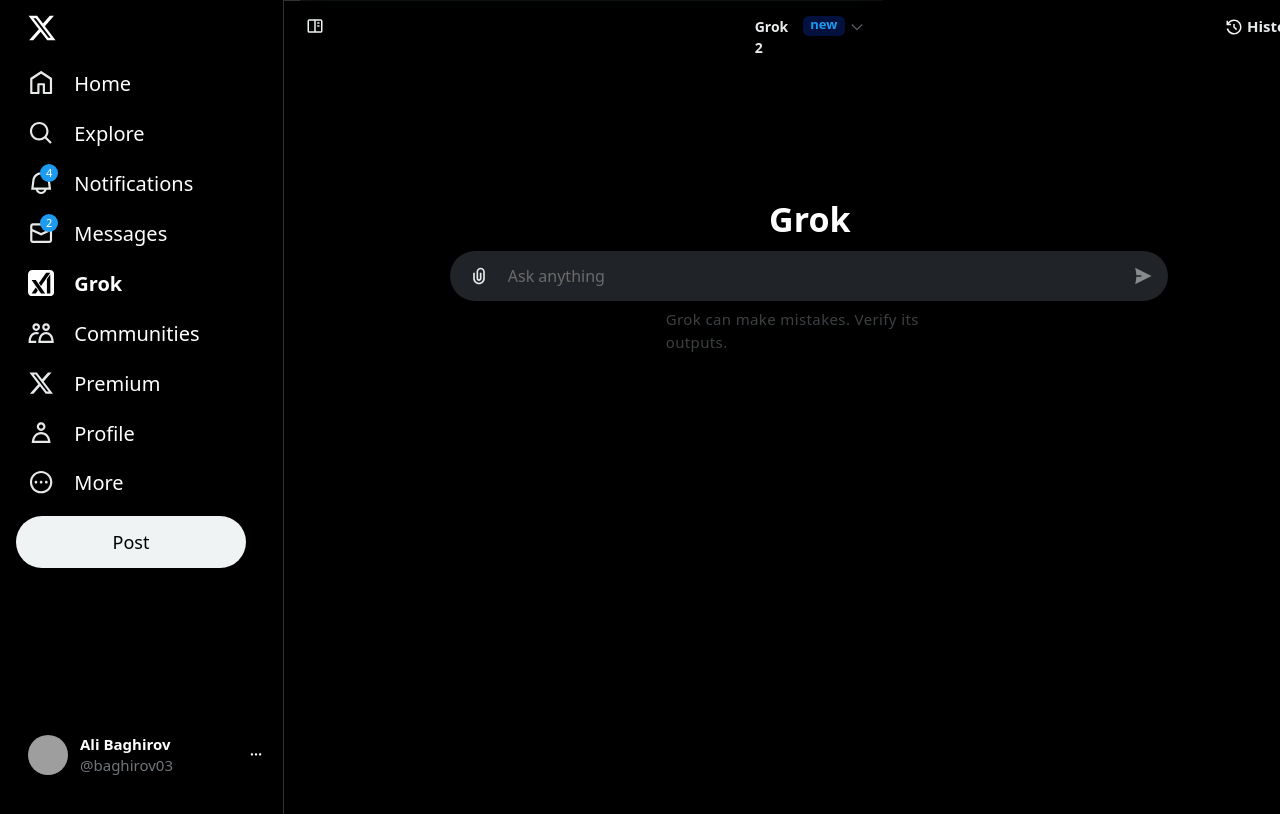
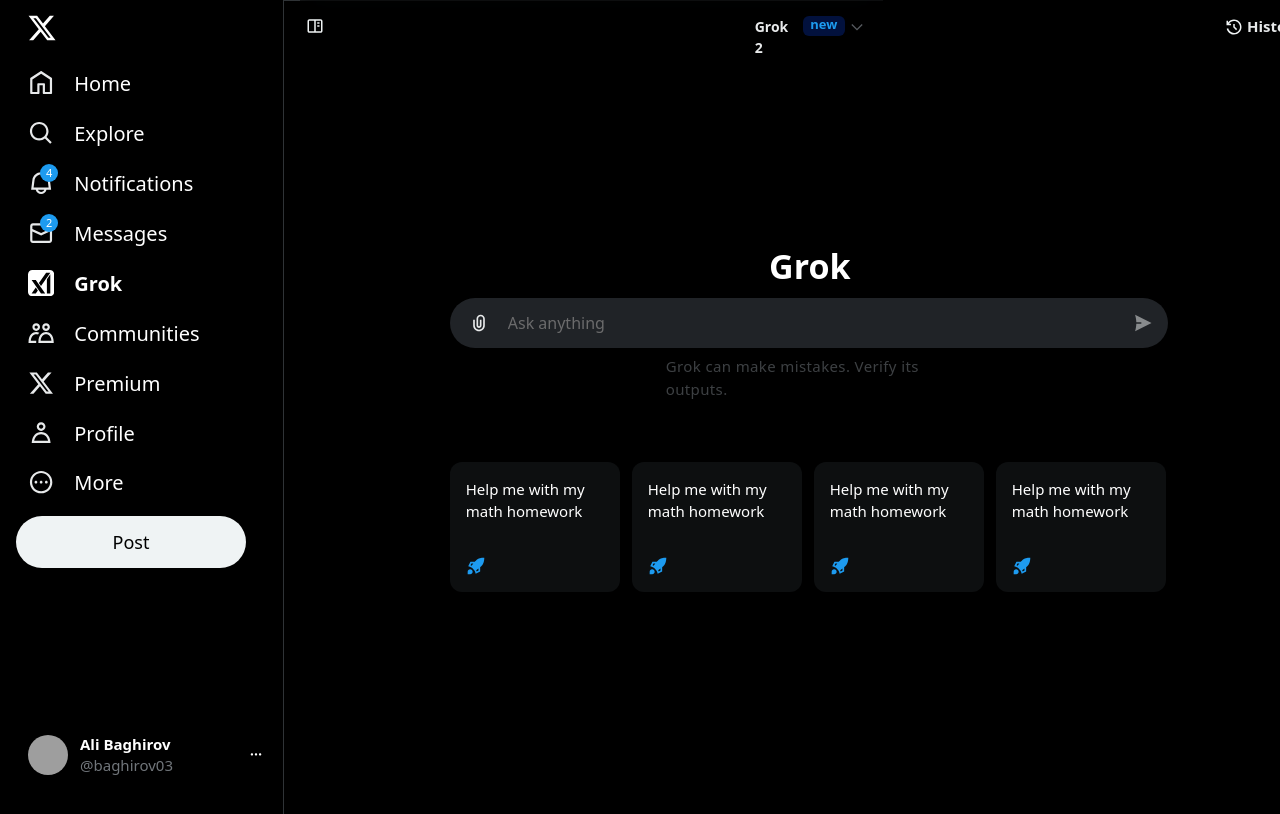
Before and after one commit to hermes033/X-Twitter-Clone-React, a React (Vite) app: page /grok in a window 1280 px wide. Shown: the top 814 px of the page. Built offline with nearby package versions, Linux system fonts and the light colour scheme; grey boxes are pictures that could not be loaded.

Commit message:
last version grok main bottom props vermek topa qaldi

```diff
--- a/src/pages/grok/grokInput/index.jsx
+++ b/src/pages/grok/grokInput/index.jsx
@@ -2,7 +2,7 @@
 
 export default function GrokInput() {
   return (
-    <div className="w-[750px] h-[38px] mt-[198.24px]">
+    <div className="w-[750px] h-[38px] ">
 
       <div className="w-[750px] h-[40px] flex items-center justify-center mb-[12px]">
         <p className="font-semibold w-[77.46px] leading-[40px] h-full text-[34px]">Grok</p>
--- /dev/null
+++ b/src/pages/grok/grokMain/grokMainBottom/index.jsx
@@ -0,0 +1,7 @@
+export default function GrokMainBottom() {
+  return (
+    <div>
+      main bottom
+    </div>
+  )
+}
--- /dev/null
+++ b/src/pages/grok/grokMain/grokMainTop/grokMainTopComp/index.jsx
@@ -0,0 +1,15 @@
+export default function GrokMainTopComp() {
+  return (
+    <div className="w-[170px] h-[130px] bg-[#0d0f10] rounded-xl hover:bg-[#202327] flex flex-col justify-center pl-4 transition-colors duration-[450ms] cursor-pointer">
+
+      <p className="w-[138px] h-[78px]">Help me with my math homework</p>
+      <svg viewBox="0 0 24 24" width={20} height={20} aria-hidden="true" className="r-4qtqp9 r-yyyyoo r-dnmrzs r-bnwqim r-lrvibr r-m6rgpd r-1cvl2hr r-z80fyv r-19wmn03">
+        <g>
+          <path fill="#1d9bf0" d="M5 22H2v-3c0-1.654 1.346-3 3-3s3 1.346 3 3-1.346 3-3 3zm6.594-.718l-.336-1.145c-.271-.923-.664-1.807-1.166-2.627-.452-.736-.992-1.421-1.607-2.036-.626-.625-1.322-1.173-2.069-1.627-.821-.499-1.706-.888-2.63-1.157l-1.151-.335L5.312 7h5.192c.613-.636 2.015-2.077 2.758-2.744C15.673 2.09 20.704 2.003 20.918 2l1.025-.013-.013 1.025c-.003.213-.09 5.245-2.256 7.656-.643.715-2.004 2.043-2.671 2.688v5.239l-5.407 2.688h-.002zm.64-4.046c.207.396.393.802.557 1.217l2.21-1.099v-2.333l-2.768 2.214zM5.47 11.154c.414.163.819.347 1.214.551l2.165-2.706H6.548l-1.077 2.154z">
+          </path>
+        </g>
+      </svg>
+
+    </div>
+  )
+}
--- /dev/null
+++ b/src/pages/grok/grokMain/grokMainTop/index.jsx
@@ -0,0 +1,12 @@
+import GrokMainTopComp from "./grokMainTopComp";
+
+export default function GrokMainTop() {
+  return (
+    <div className="w-[716px] h-[130px] flex items-center justify-between">
+      <GrokMainTopComp />
+      <GrokMainTopComp />
+      <GrokMainTopComp />
+      <GrokMainTopComp />
+    </div>
+  )
+}
--- /dev/null
+++ b/src/pages/grok/grokMain/index.jsx
@@ -0,0 +1,9 @@
+import GrokMainTop from "./grokMainTop";
+
+export default function GrokMain() {
+  return (
+    <div className="w-[800px] h-[362px] flex justify-center">
+      <GrokMainTop />
+    </div>
+  )
+}
--- a/src/pages/grok/index.jsx
+++ b/src/pages/grok/index.jsx
@@ -1,25 +1,28 @@
 import GrokInput from "./grokInput";
+import GrokMain from "./grokMain";
 import GrokText from "./grokText";
 import GrokTop from "./grokTop";
 
 export default function Grok() {
   return (
-    <div className="w-[1048.5px] flex justify-center border-r-[1px] h-[290vh] border-[#2f3336] bg-black">
+    <div className="w-[1048.5px] border-r-[1px] h-[290vh] border-[#2f3336] bg-black">
 
-      <div className="fixed w-[1016px] top-0">
-        <GrokTop />
+      <div className="w-[1047.5px] flex justify-center items-center flex-col h-[150vh] bg-black">
+        <div className="fixed w-[1016px] top-0 ">
+          <GrokTop />
+        </div>
+
+        <div className="flex flex-col items-center justify-between h-[577.11px] mb-[132px]">
+          <div className="w-[750px] h-[138px]">
+            <GrokInput />
+            <GrokText />
+          </div>
+
+          <div>
+            <GrokMain />
+          </div>
+        </div>
       </div>
-
-      <div>
-        <GrokInput />
-        <GrokText/>
-      </div>
-
-
-
-
-
-
 
     </div>
   )
```
